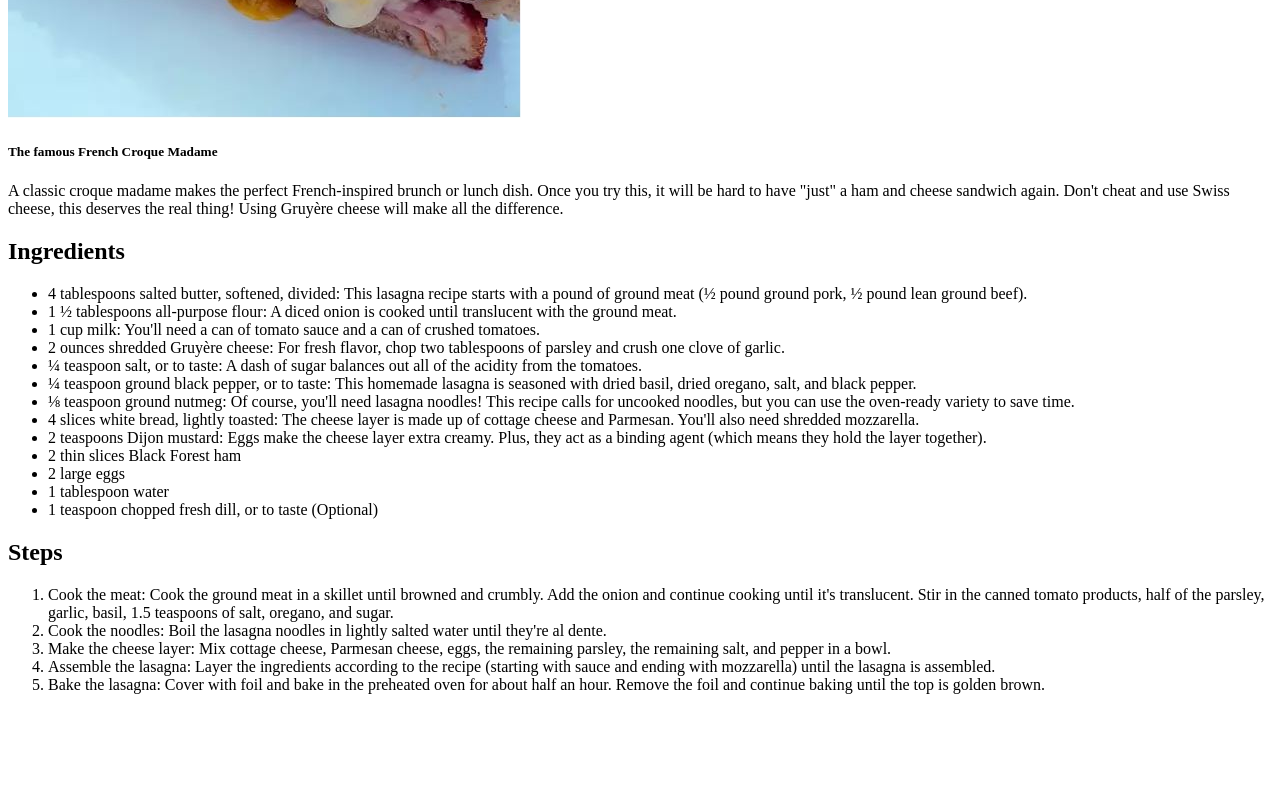
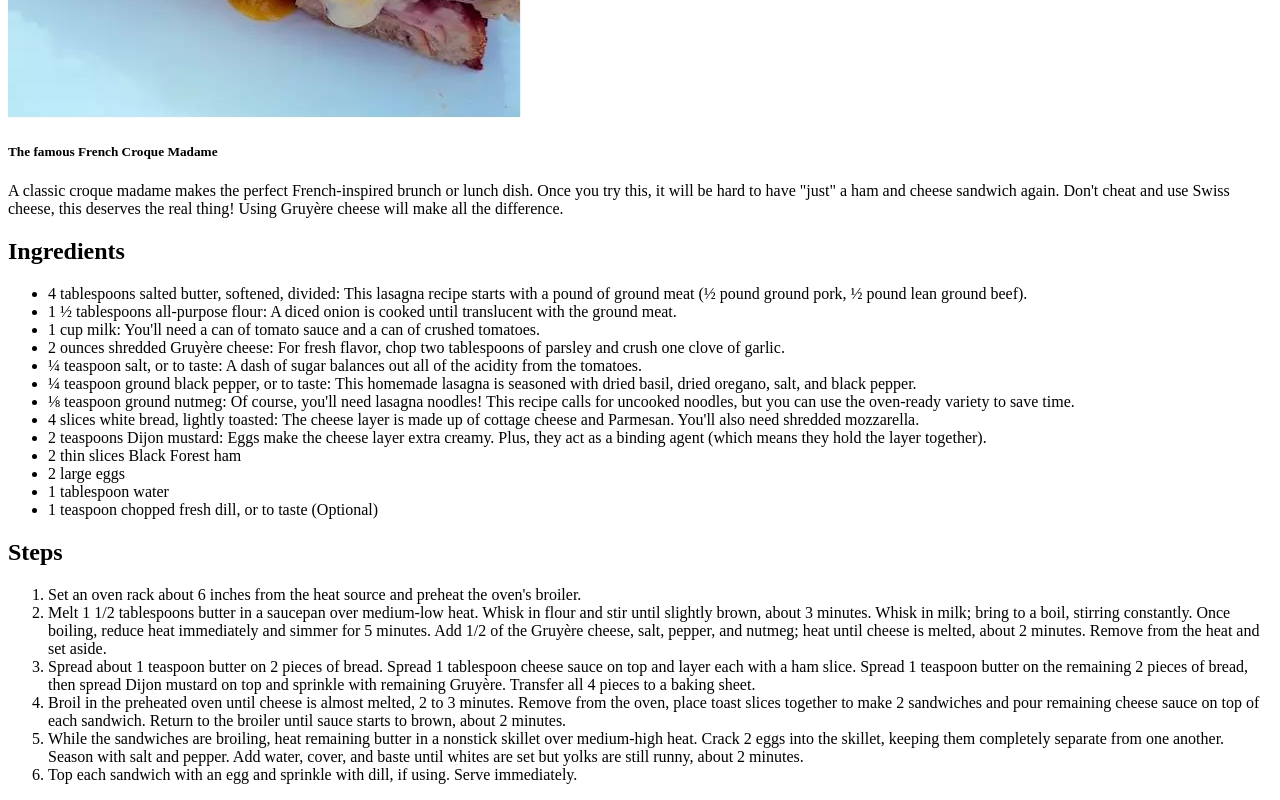
Before and after one commit to ChristoforosPsychas/odin-recipes, a plain HTML site: page recipes/croque-madame.html in a window 1280 px wide. Shown: the part 476-1276 px from the top of the page. Before the commit the page ends 1186 px from the top, so only its background shows below. Drawn offline with Linux system fonts and the light colour scheme.

Commit message:
Add steps for the croque-madame recipe

```diff
--- a/recipes/croque-madame.html
+++ b/recipes/croque-madame.html
@@ -34,11 +34,12 @@
     </ul>
     <h2>Steps</h2>
     <ol>
-        <li>Cook the meat: Cook the ground meat in a skillet until browned and crumbly. Add the onion and continue cooking until it's translucent. Stir in the canned tomato products, half of the parsley, garlic, basil, 1.5 teaspoons of salt, oregano, and sugar.</li>
-        <li>Cook the noodles: Boil the lasagna noodles in lightly salted water until they're al dente.</li>
-        <li>Make the cheese layer: Mix cottage cheese, Parmesan cheese, eggs, the remaining parsley, the remaining salt, and pepper in a bowl.</li>
-        <li>Assemble the lasagna: Layer the ingredients according to the recipe (starting with sauce and ending with mozzarella) until the lasagna is assembled.</li>
-        <li>Bake the lasagna: Cover with foil and bake in the preheated oven for about half an hour. Remove the foil and continue baking until the top is golden brown.</li>
+        <li>Set an oven rack about 6 inches from the heat source and preheat the oven's broiler.</li>
+        <li>Melt 1 1/2 tablespoons butter in a saucepan over medium-low heat. Whisk in flour and stir until slightly brown, about 3 minutes. Whisk in milk; bring to a boil, stirring constantly. Once boiling, reduce heat immediately and simmer for 5 minutes. Add 1/2 of the Gruyère cheese, salt, pepper, and nutmeg; heat until cheese is melted, about 2 minutes. Remove from the heat and set aside.</li>
+        <li>Spread about 1 teaspoon butter on 2 pieces of bread. Spread 1 tablespoon cheese sauce on top and layer each with a ham slice. Spread 1 teaspoon butter on the remaining 2 pieces of bread, then spread Dijon mustard on top and sprinkle with remaining Gruyère. Transfer all 4 pieces to a baking sheet.</li>
+        <li>Broil in the preheated oven until cheese is almost melted, 2 to 3 minutes. Remove from the oven, place toast slices together to make 2 sandwiches and pour remaining cheese sauce on top of each sandwich. Return to the broiler until sauce starts to brown, about 2 minutes.</li>
+        <li>While the sandwiches are broiling, heat remaining butter in a nonstick skillet over medium-high heat. Crack 2 eggs into the skillet, keeping them completely separate from one another. Season with salt and pepper. Add water, cover, and baste until whites are set but yolks are still runny, about 2 minutes.</li>
+        <li>Top each sandwich with an egg and sprinkle with dill, if using. Serve immediately.</li>
     </ol>
 </body>
 </html>
```
